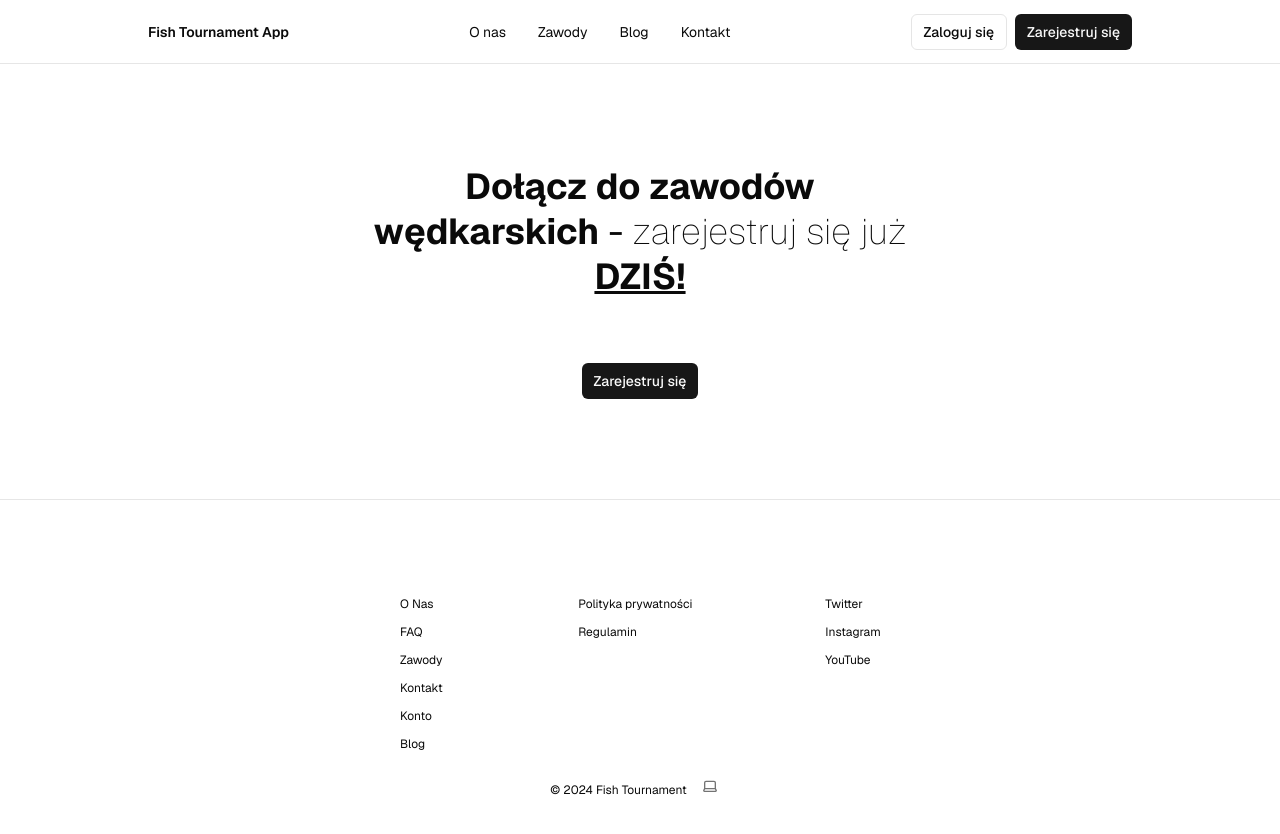
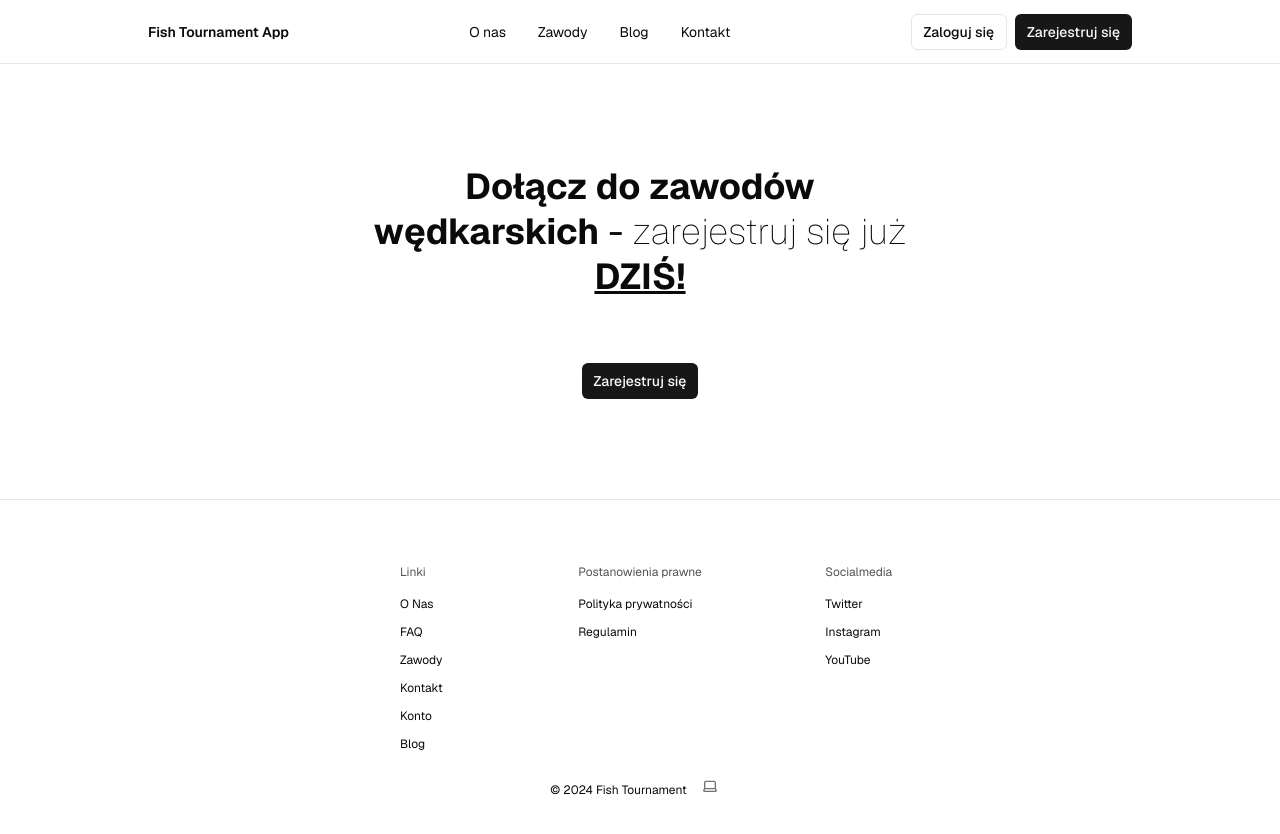
Before and after one commit to xxFroggyxx/fishing-app, a Next.js app: page / in a window 1280 px wide. Shown: the top 834 px of the page. Built offline with nearby package versions, Linux system fonts and the light colour scheme; no server answers.

Commit message:
fix color on footer-section

```diff
--- a/components/footer-section.tsx
+++ b/components/footer-section.tsx
@@ -7,7 +7,7 @@ interface FooterSectionProps {
 function FooterSection({ title, children, className }: FooterSectionProps) {
   return (
     <div className={`${className}`}>
-      <h3 className="mb-4 text-white/60">{title}</h3>
+      <h3 className="mb-4 text-foreground/70">{title}</h3>
       {children}
     </div>
   );
```
